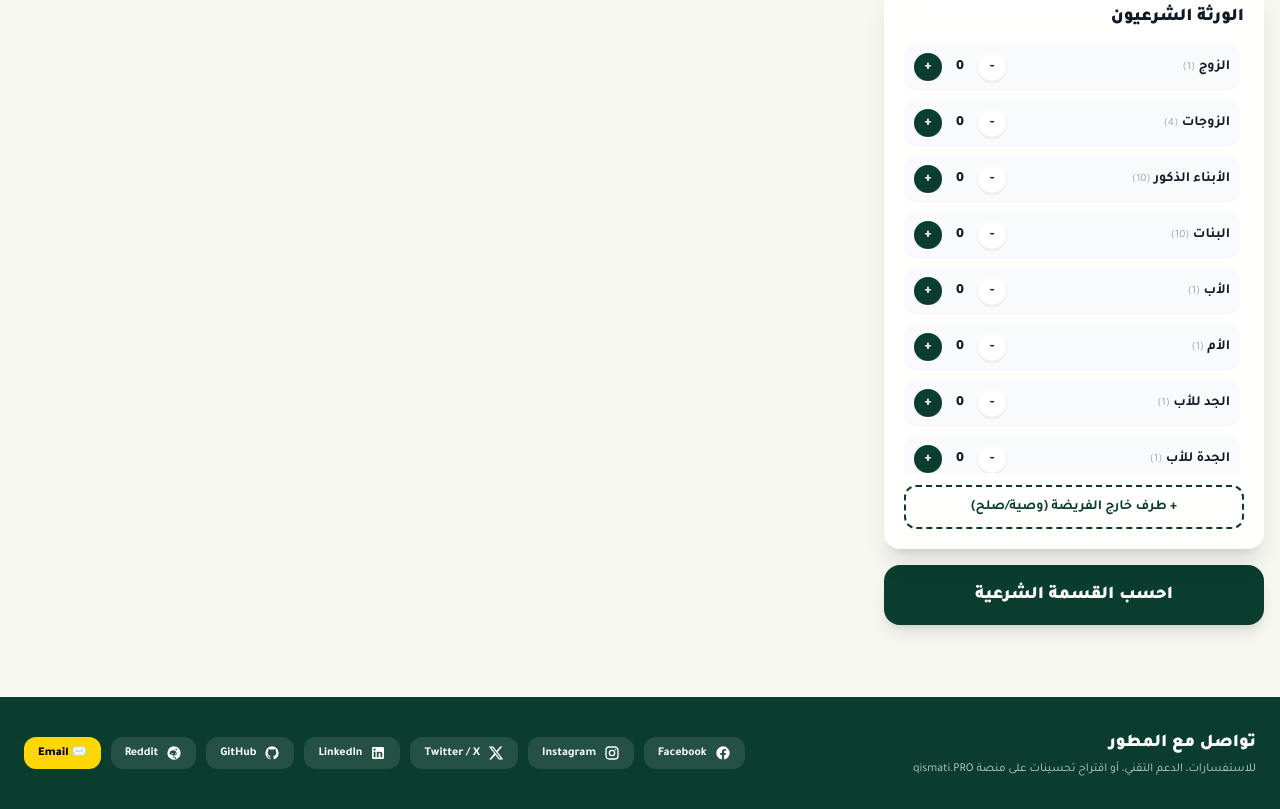
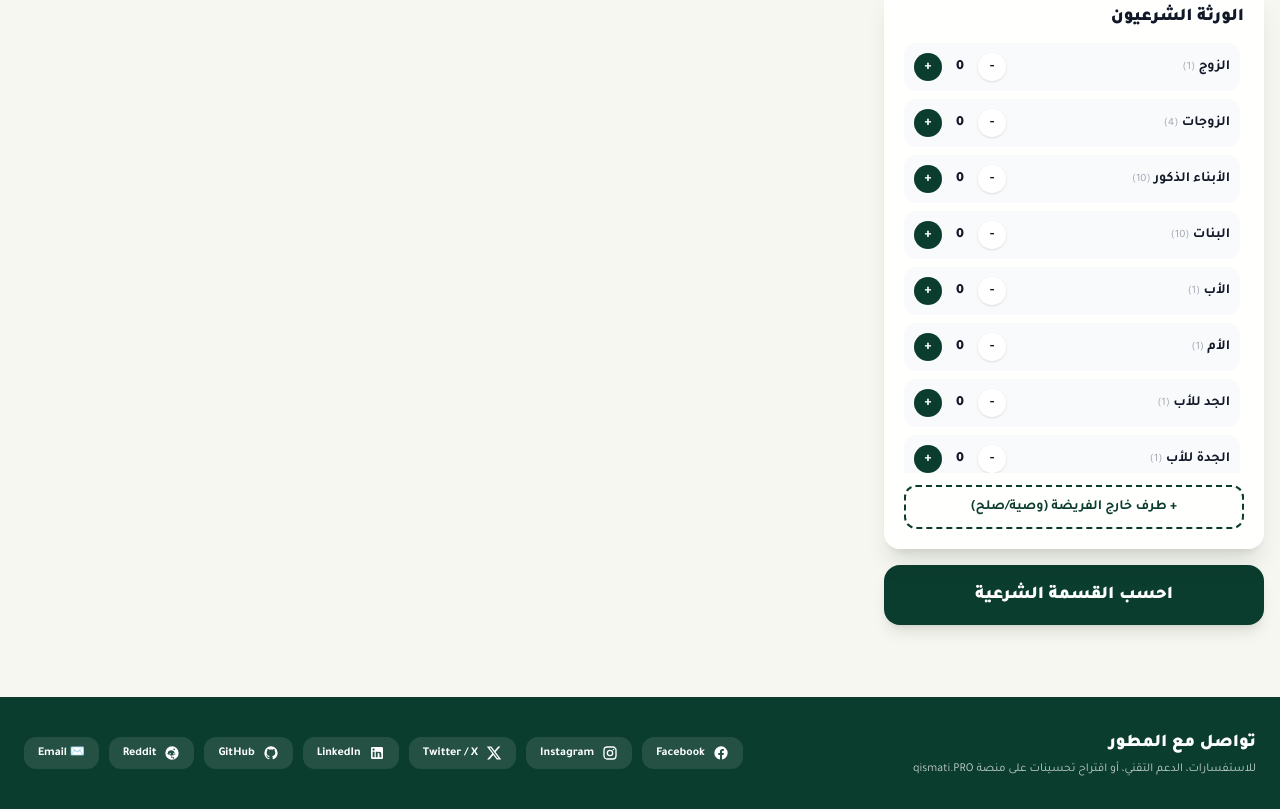
Before and after one commit to dkiouak01/qismati-pro, a plain HTML site: page index.html in a window 1280 px wide. Shown: the part 551-1360 px from the top of the page. Drawn offline with nearby package versions, Linux system fonts and the light colour scheme.

Commit message:
Update index.html

```diff
--- a/index.html
+++ b/index.html
@@ -114,7 +114,7 @@
         <svg class="w-4 h-4 fill-current" viewBox="0 0 24 24"><path d="M12 2A10 10 0 0 0 2 12a10 10 0 0 0 10 10 10 10 0 0 0 10-10A10 10 0 0 0 12 2m5.5 11.25c0 .69-.56 1.25-1.25 1.25-.27 0-.52-.09-.72-.24-.97.7-2.29 1.15-3.75 1.2l-.64 3.01 2.08.44a1.12 1.12 0 1 1-.14.66l-2.38-.5a.32.32 0 0 1-.25-.38l.72-3.38c-1.57-.04-2.99-.49-4.01-1.21-.2.16-.46.26-.74.26-.69 0-1.25-.56-1.25-1.25 0-.49.28-.91.69-1.12-.02-.17-.04-.33-.04-.5 0-1.91 2.22-3.46 4.96-3.46 2.74 0 4.96 1.55 4.96 3.46 0 .17-.02.34-.05.51.4.21.67.63.67 1.11M9.25 12a1 1 0 1 0 0 2 1 1 0 0 0 0-2m5.5 0a1 1 0 1 0 0 2 1 1 0 0 0 0-2m-5.16 3.74a.32.32 0 0 1 .45-.03c.53.43 1.22.66 1.96.66s1.43-.23 1.96-.66a.32.32 0 1 1 .4.5c-.63.51-1.45.79-2.36.79s-1.73-.28-2.36-.79a.32.32 0 0 1-.05-.47M16.5 6.5a1.25 1.25 0 1 1-2.5 0 1.25 1.25 0 0 1 2.5 0"/></svg>
         <span>Reddit</span>
       </a>
-      <a href="mailto:dkiouak01@outlook.com" class="flex items-center gap-2 bg-[#FFD700] text-black hover:bg-amber-400 px-3.5 py-2 rounded-xl text-xs font-black transition">
+      <a href="mailto:dkiouak01@outlook.com" class="flex items-center gap-2 bg-white/10 hover:bg-[#EA4335] px-3.5 py-2 rounded-xl text-xs font-bold transition">
         <span>✉️ Email</span>
       </a>
     </div>
```
